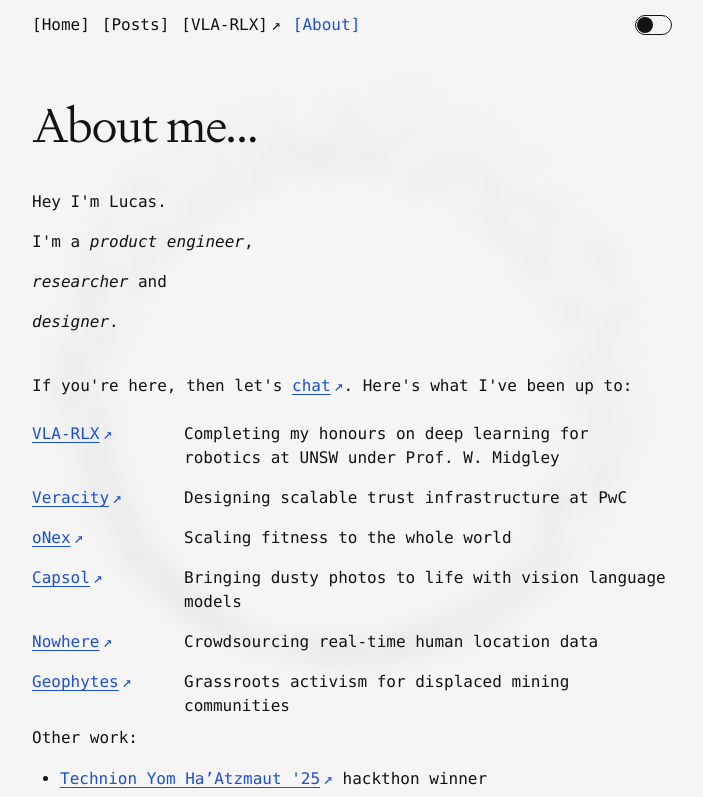
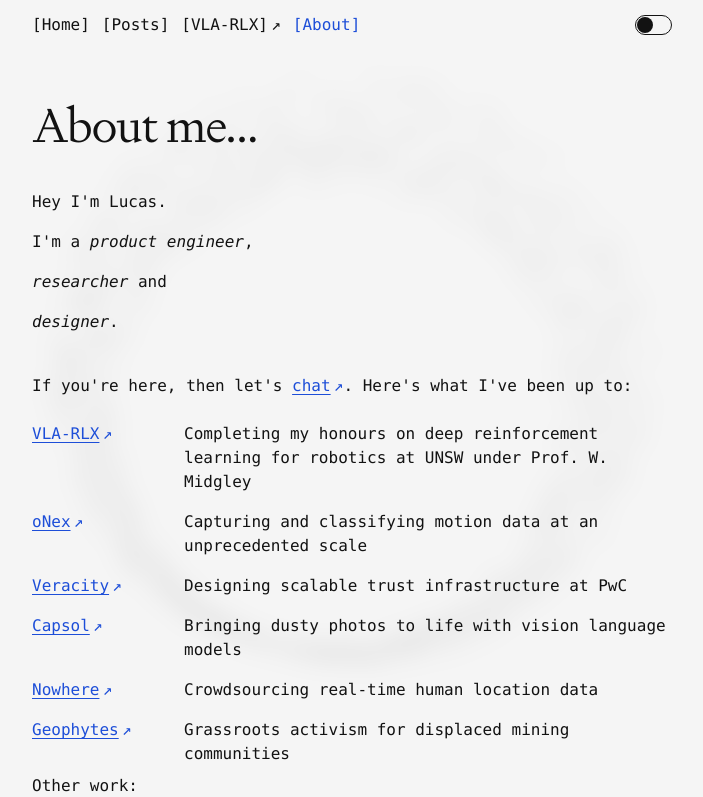
Before and after one commit to lbxa/maybelucas.com, an Astro site: page /about in a window 1280 px wide. Shown: the top 797 px of the page, without its empty margins (288-991 px from the left). Built offline with nearby package versions, Linux system fonts and the light colour scheme; Astro itself is replaced by a stand-in of ours; some packages are replaced by stand-ins of ours; animation ran at ten frames a second; a web font is replaced by a local one.

Commit message:
Update TwoColumnList component styling and revise bio content to reflect completion of honours in deep reinforcement learning for robotics, enhancing clarity and accuracy.

```diff
--- a/src/components/TwoColumnList.tsx
+++ b/src/components/TwoColumnList.tsx
@@ -20,7 +20,7 @@
               {item.url ? (
                 <a
                   href={item.url}
-                  class="text-blue-500 hover:underline"
+                  class="text-blue-500 hover:underline py-md"
                   target="_blank"
                   rel="noopener noreferrer"
                 >
--- a/src/content/about/bio.mdx
+++ b/src/content/about/bio.mdx
@@ -16,17 +16,17 @@
   {
     left: 'VLA-RLX',
     url: 'https://vla.lbxa.net',
-    right: 'Completing my honours on deep learning for robotics at UNSW under Prof. W. Midgley'
+    right: 'Completing my honours on deep reinforcement learning for robotics at UNSW under Prof. W. Midgley'
+  },
+  {
+    left: 'oNex',
+    url: 'http://onexhq.com',
+    right: 'Capturing and classifying motion data at an unprecedented scale'
   },
   {
     left: 'Veracity',
     url: 'https://www.pwc.com.au/services/artificial-intelligence/why-deepfakes-are-trust-infrastructure-problem.html',
     right: 'Designing scalable trust infrastructure at PwC'
-  },
-  {
-    left: 'oNex',
-    url: 'http://onexhq.com',
-    right: 'Scaling fitness to the whole world'
   },
   {
     left: 'Capsol',
```
